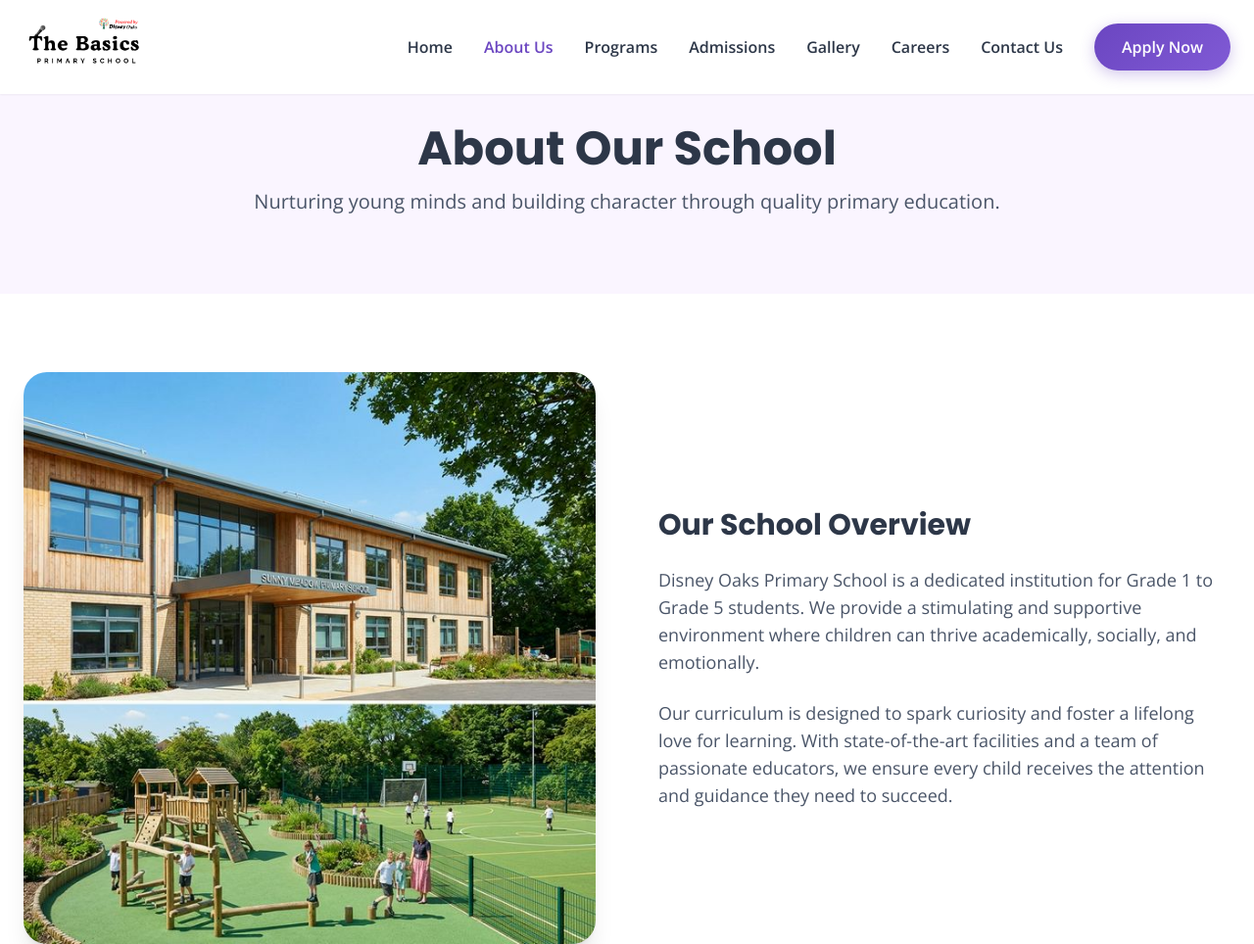
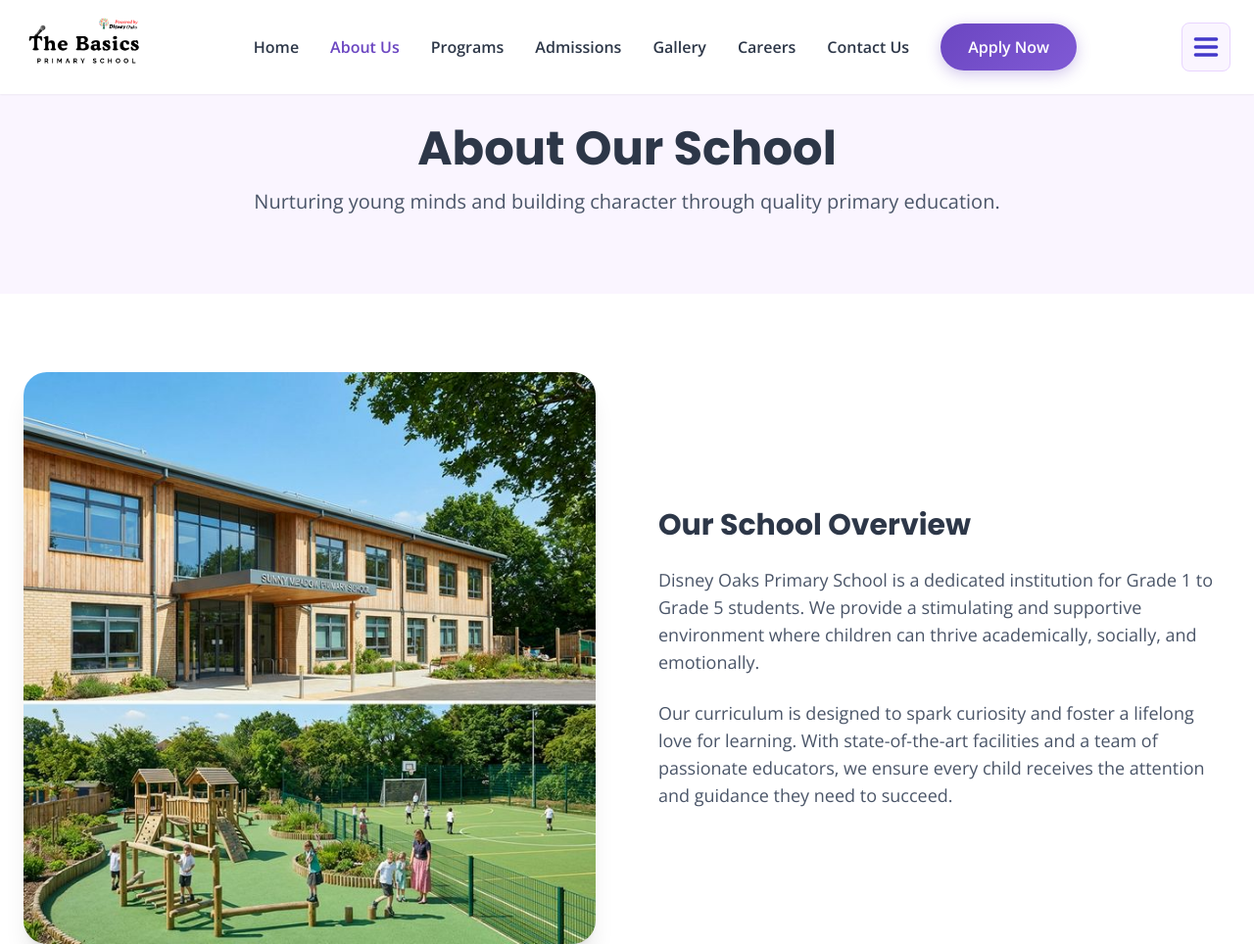
Before and after one commit to neelaakhil12/primary-school, a website: page about.html in a window 1280 px wide. Shown: the top 964 px of the page at 98% size. Drawn offline with nearby package versions, Linux system fonts and the light colour scheme.

Commit message:
Fix: fully inline inline tailwind rendering for mobile menu visibility to bypass CSS caching

```diff
--- a/about.html
+++ b/about.html
@@ -20,7 +20,8 @@
         <div class="container mx-auto px-4 lg:px-6 py-2 lg:py-4 flex w-full justify-between items-center">
             <div class="flex items-center">
                 <a href="index.html" class="flex items-center">
-                    <img src="assets/images/logo.jpeg" alt="Disney Oaks Logo" class="nav-logo">
+                    <img src="assets/images/logo.jpeg" alt="Disney Oaks Logo"
+                        class="h-12 lg:h-16 w-auto max-w-[65vw] lg:max-w-full object-contain">
                 </a>
             </div>
             <div class="hidden lg:flex items-center space-x-8">
@@ -33,9 +34,11 @@
                 <a href="contact.html" class="text-dark-blue font-semibold hover:text-primary-custom">Contact Us</a>
                 <a href="admissions.html" class="btn-primary">Apply Now</a>
             </div>
-            <button id="menu-btn" class="lg:hidden text-dark-blue focus:outline-none">
+            <button id="menu-btn"
+                class="lg:hidden flex items-center justify-center p-2 rounded-lg bg-purple-50 text-indigo-700 border border-purple-200 z-[1050] flex-shrink-0 focus:outline-none"
+                style="min-width: 48px; min-height: 48px; display: flex !important;">
                 <svg class="w-8 h-8" fill="none" stroke="currentColor" viewBox="0 0 24 24">
-                    <path stroke-linecap="round" stroke-linejoin="round" stroke-width="2" d="M4 6h16M4 12h16m-7 6h7">
+                    <path stroke-linecap="round" stroke-linejoin="round" stroke-width="2.5" d="M4 6h16M4 12h16M4 18h16">
                     </path>
                 </svg>
             </button>
```
Also changed, not shown: admissions.html (+6 -3 lines), careers.html (+6 -3 lines), contact.html (+6 -3 lines), gallery.html (+6 -3 lines), index.html (+6 -3 lines), programs.html (+6 -3 lines).
